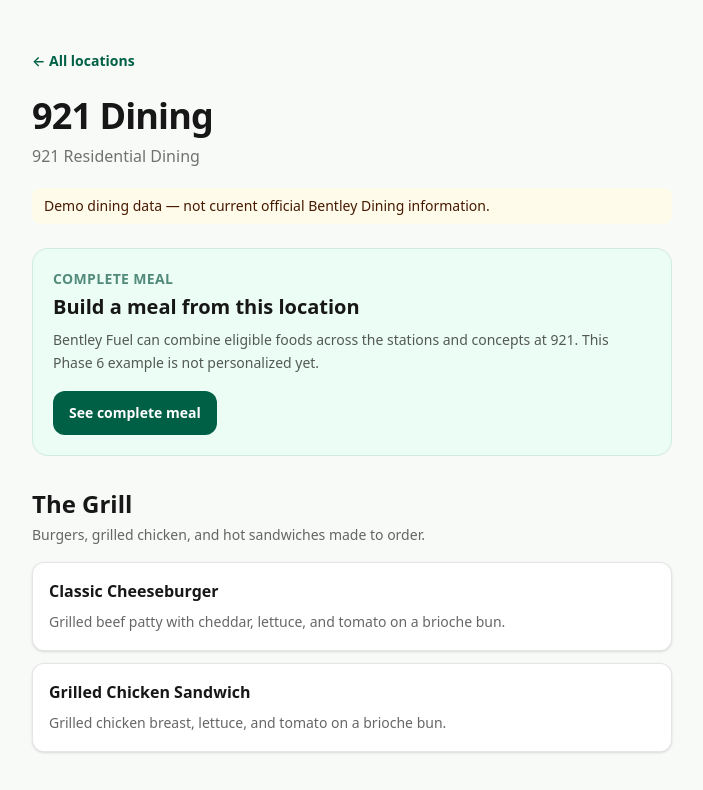
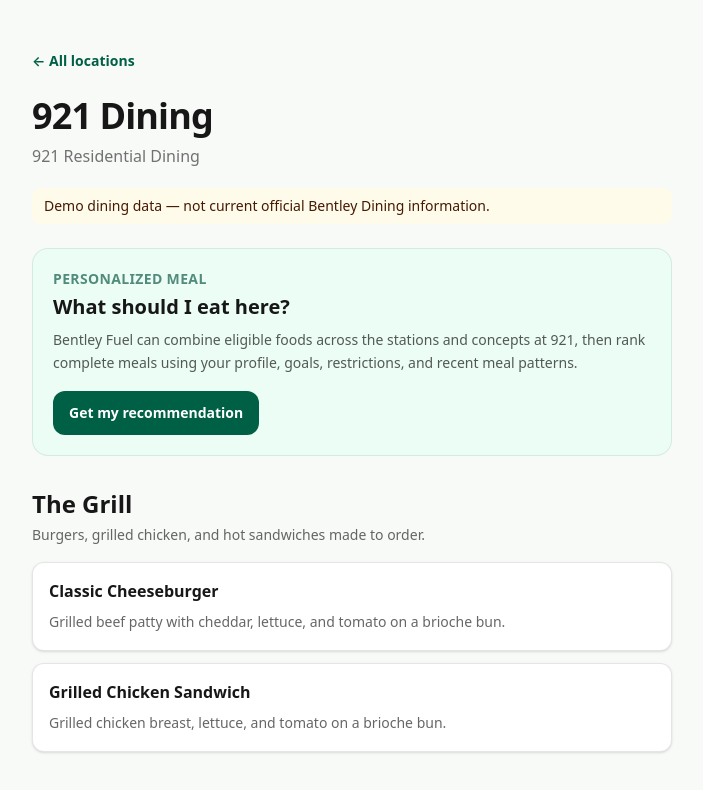
Before and after one commit to JamoV18/Bentley-Fuel, a Next.js app: page /locations/loc-921 in a window 1280 px wide. Shown: the top 790 px of the page, without its empty margins (288-991 px from the left). Built offline with nearby package versions, Linux system fonts and the light colour scheme.

Commit message:
Point locations to personalized recommendation flow

```diff
--- a/src/app/locations/[locationId]/page.tsx
+++ b/src/app/locations/[locationId]/page.tsx
@@ -21,16 +21,16 @@
       )}
 
       <section className="mt-6 rounded-2xl border border-emerald-900/10 bg-emerald-50 p-5">
-        <p className="text-sm font-semibold uppercase tracking-wide text-emerald-900/65">Complete meal</p>
-        <h2 className="mt-1 text-xl font-bold">Build a meal from this location</h2>
+        <p className="text-sm font-semibold uppercase tracking-wide text-emerald-900/65">Personalized meal</p>
+        <h2 className="mt-1 text-xl font-bold">What should I eat here?</h2>
         <p className="mt-2 text-sm leading-relaxed text-black/65">
-          Bentley Fuel can combine eligible foods across the stations and concepts at {view.location.shortName ?? view.location.name}. This Phase 6 example is not personalized yet.
+          Bentley Fuel can combine eligible foods across the stations and concepts at {view.location.shortName ?? view.location.name}, then rank complete meals using your profile, goals, restrictions, and recent meal patterns.
         </p>
         <Link
           href={`/meal-builder/${view.location.id}`}
           className="mt-4 inline-flex rounded-xl bg-emerald-800 px-4 py-3 text-sm font-bold text-white transition hover:bg-emerald-900 focus-visible:outline focus-visible:outline-2 focus-visible:outline-offset-2 focus-visible:outline-emerald-800"
         >
-          See complete meal
+          Get my recommendation
         </Link>
       </section>
 
```
